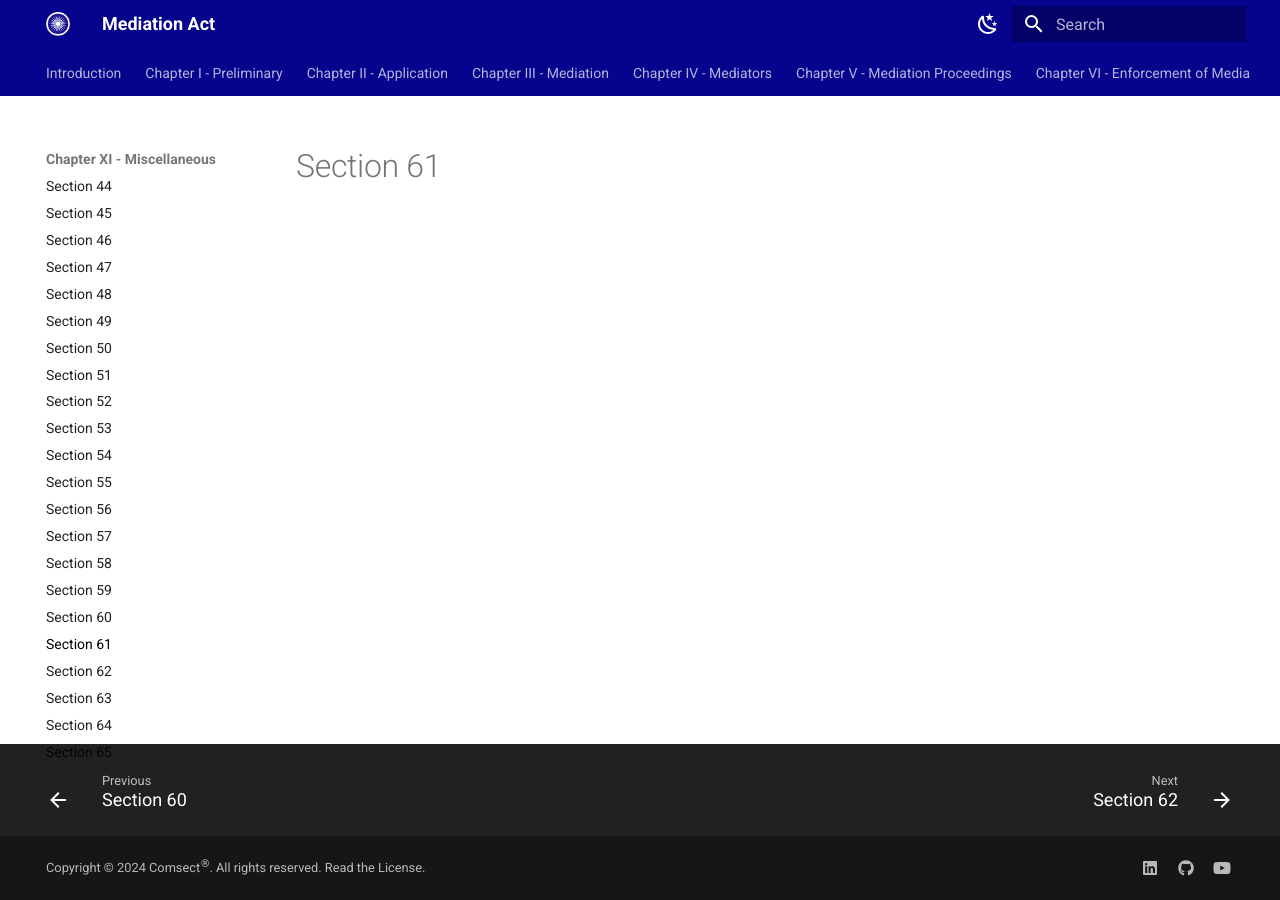
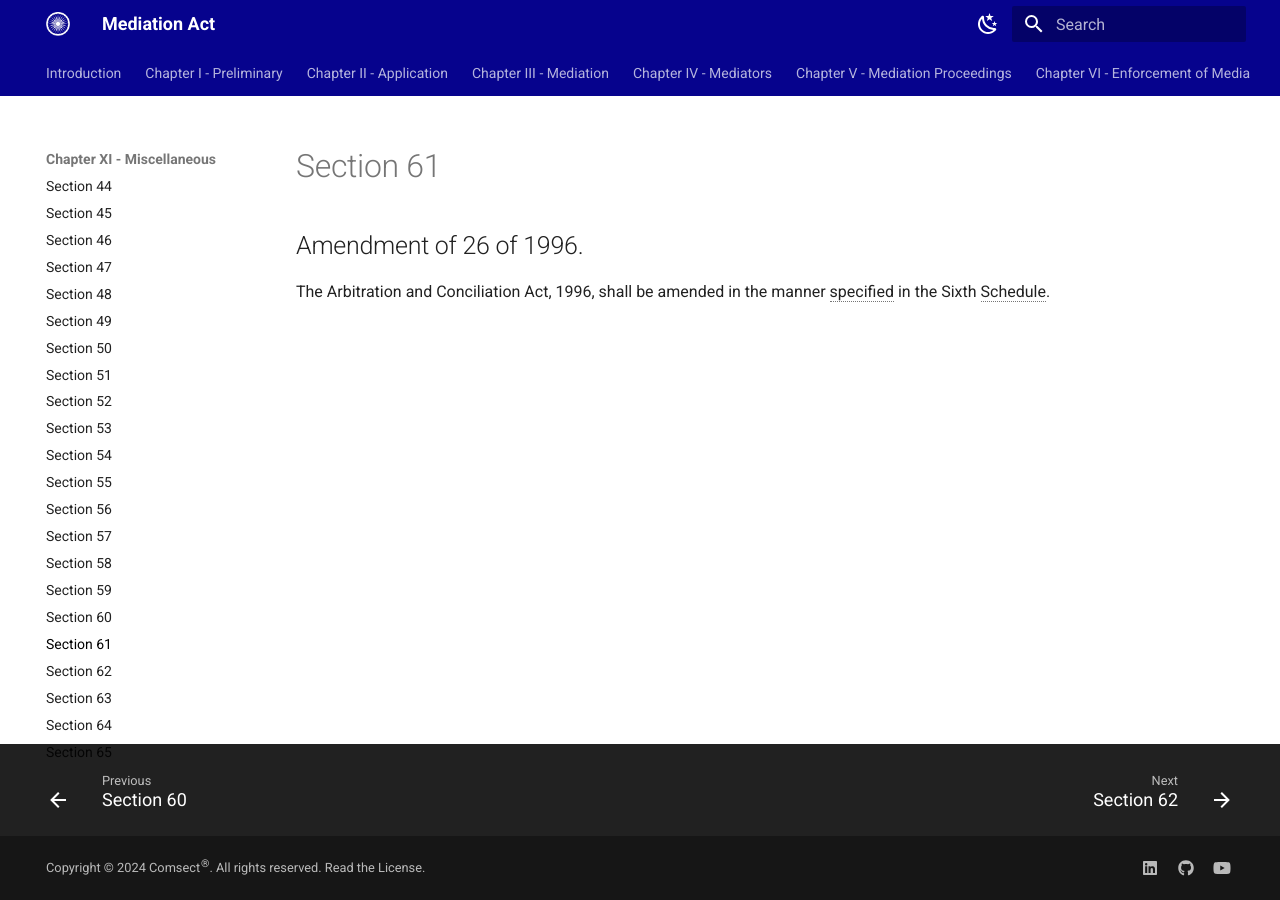
Before and after one commit to comsect/mediation-act, an MkDocs documentation site: the page built from docs/en/61.md, in a window 1280 px wide. Built offline with MkDocs 1.6.1 and Material for MkDocs 9.7.7, drawn with Linux system fonts in a browser that asks for light colours.

Commit message:
add section-sixty-one

```diff
--- a/docs/en/61.md
+++ b/docs/en/61.md
@@ -3,3 +3,7 @@ hide:
     - toc
 description: Amendment of 26 of 1996
 ---
+
+## Amendment of 26 of 1996.
+
+The Arbitration and Conciliation Act, 1996, shall be amended in the manner specified in the Sixth Schedule.
```
